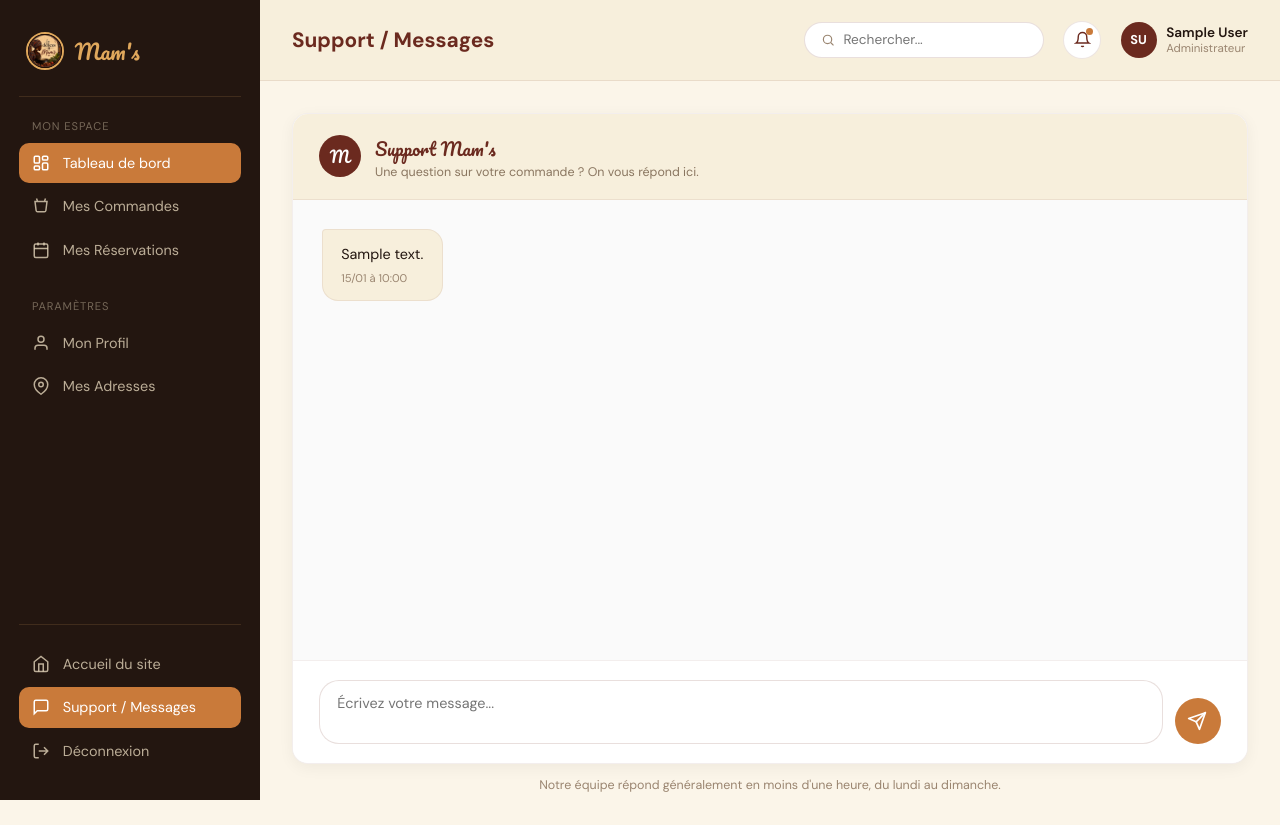
After one commit to HooYia/restaurants, a Django app: template restaurants/templates/pages/dashboard/user_dashboad/messages.html in a window 1280 px wide. The commit adds this page. Run offline with Django 5.2, Linux system fonts and the light colour scheme; a user stored in the database is signed in; tables that the repository leaves empty hold one stand-in row (values such as "Sample post"); the template is opened without the code that fills it: most values are stand-ins (such as "Sample title", 1, 10 or a date in 2020).

Commit message:
update messages

```diff
--- a/restaurants/templates/pages/dashboard/user_dashboad/client_sidebar.html
+++ b/restaurants/templates/pages/dashboard/user_dashboad/client_sidebar.html
@@ -38,6 +38,10 @@
       <svg viewBox="0 0 24 24" fill="none" stroke="currentColor" stroke-width="2"><path d="M3 9l9-7 9 7v11a2 2 0 0 1-2 2H5a2 2 0 0 1-2-2z"></path><polyline points="9 22 9 12 15 12 15 22"></polyline></svg>
       Accueil du site
     </a>
+    <a href="{% url 'users:client-messages' %}" class="nav-link {% if 'messages' in request.path %}active{% endif %}">
+      <svg viewBox="0 0 24 24" fill="none" stroke="currentColor" stroke-width="2"><path d="M21 15a2 2 0 01-2 2H7l-4 4V5a2 2 0 012-2h14a2 2 0 012 2z"/></svg>
+      Support / Messages
+    </a>
     <a href="{% url 'users:logout' %}" class="nav-link">
       <svg viewBox="0 0 24 24" fill="none" stroke="currentColor" stroke-width="2"><path d="M9 21H5a2 2 0 01-2-2V5a2 2 0 012-2h4"/><path d="M16 17l5-5-5-5M21 12H9"/></svg>
       Déconnexion
--- /dev/null
+++ b/restaurants/templates/pages/dashboard/user_dashboad/messages.html
@@ -0,0 +1,282 @@
+{% extends 'pages/dashboard/dashboard_base.html' %}
+{% load static %}
+
+{% block title %}Messages — Mam's{% endblock %}
+{% block dashboard_title %}Support / Messages{% endblock %}
+
+{% block sidebar %}
+  {% include 'pages/dashboard/user_dashboad/client_sidebar.html' %}
+{% endblock %}
+
+{% block dashboard_content %}
+<style>
+  /* ---------- Styles spécifiques à la messagerie ---------- */
+  .conv-page {
+    flex: 1;
+    display: flex;
+    flex-direction: column;
+    min-height: 500px;
+    height: calc(100vh - 120px);
+  }
+
+  .conv-shell {
+    flex: 1;
+    display: flex;
+    flex-direction: column;
+    background: #fff;
+    border: 1px solid rgba(107,42,31,.08);
+    border-radius: var(--radius);
+    overflow: hidden;
+    box-shadow: 0 4px 15px rgba(0,0,0,0.05);
+    min-height: 0;
+  }
+
+  .conv-header {
+    display: flex;
+    align-items: center;
+    gap: 0.9rem;
+    padding: 1.2rem 1.6rem;
+    background: var(--cream2);
+    border-bottom: 1px solid rgba(107,42,31,.08);
+  }
+
+  .conv-header-avatar {
+    width: 42px;
+    height: 42px;
+    border-radius: 50%;
+    background: var(--maroon);
+    color: #fff;
+    display: flex;
+    align-items: center;
+    justify-content: center;
+    font-family: var(--font-brush, 'Pacifico', cursive);
+    font-size: 1rem;
+    flex-shrink: 0;
+  }
+
+  .conv-header-title {
+    font-family: var(--font-brush, 'Pacifico', cursive);
+    color: var(--maroon);
+    font-size: 1.1rem;
+  }
+
+  .conv-header-sub {
+    font-size: 0.78rem;
+    color: #8a7660;
+  }
+
+  .conv-messages {
+    flex: 1;
+    overflow-y: auto;
+    padding: 1.8rem;
+    display: flex;
+    flex-direction: column;
+    gap: 1rem;
+    background: #fafafa;
+  }
+
+  .msg-row {
+    display: flex;
+    max-width: 72%;
+  }
+
+  .msg-row.from-support {
+    align-self: flex-start;
+  }
+
+  .msg-row.from-me {
+    align-self: flex-end;
+    flex-direction: row-reverse;
+  }
+
+  .msg-bubble {
+    padding: 0.8rem 1.15rem;
+    border-radius: 16px;
+    font-size: 0.9rem;
+    line-height: 1.55;
+  }
+
+  .from-support .msg-bubble {
+    background: var(--cream2);
+    border: 1px solid rgba(107,42,31,.08);
+    border-top-left-radius: 4px;
+    color: var(--dark);
+  }
+
+  .from-me .msg-bubble {
+    background: var(--terracotta);
+    color: #fff;
+    border-top-right-radius: 4px;
+  }
+
+  .msg-time {
+    font-size: 0.7rem;
+    color: #9a8570;
+    margin-top: 0.3rem;
+    display: block;
+  }
+
+  .from-me .msg-time {
+    text-align: right;
+    color: rgba(255,255,255,.75);
+  }
+
+  .empty-conv {
+    flex: 1;
+    display: flex;
+    flex-direction: column;
+    align-items: center;
+    justify-content: center;
+    text-align: center;
+    color: #9a8570;
+    padding: 2.5rem;
+    background: #fafafa;
+  }
+
+  .empty-conv .emoji {
+    font-size: 2.6rem;
+    margin-bottom: 0.9rem;
+  }
+
+  .empty-conv h3 {
+    font-family: var(--font-brush, 'Pacifico', cursive);
+    color: var(--maroon);
+    font-size: 1.2rem;
+    margin-bottom: 0.4rem;
+  }
+
+  .empty-conv p {
+    font-size: 0.88rem;
+    max-width: 38ch;
+  }
+
+  .conv-input {
+    display: flex;
+    align-items: flex-end;
+    gap: 0.8rem;
+    padding: 1.2rem 1.6rem;
+    background: #fff;
+    border-top: 1px solid rgba(107,42,31,.08);
+    flex-shrink: 0;
+  }
+
+  .conv-input textarea {
+    flex: 1;
+    resize: none;
+    min-height: 46px;
+    max-height: 120px;
+    padding: 0.8rem 1.1rem;
+    border-radius: 20px;
+    border: 1.5px solid rgba(107,42,31,.15);
+    font-size: 0.9rem;
+    background: #fff;
+    font-family: inherit;
+    outline: none;
+    transition: border-color 0.2s;
+  }
+
+  .conv-input textarea:focus {
+    border-color: var(--terracotta);
+  }
+
+  .btn-send {
+    width: 46px;
+    height: 46px;
+    border-radius: 50%;
+    background: var(--terracotta);
+    color: #fff;
+    display: flex;
+    align-items: center;
+    justify-content: center;
+    flex-shrink: 0;
+    transition: background 0.2s ease, transform 0.2s ease;
+    border: none;
+    cursor: pointer;
+  }
+
+  .btn-send:hover {
+    background: var(--maroon);
+    transform: scale(1.05);
+  }
+
+  .btn-send svg {
+    width: 20px;
+    height: 20px;
+    transform: translateX(-1px);
+  }
+
+  .conv-note {
+    text-align: center;
+    font-size: 0.78rem;
+    color: #9a8570;
+    padding: 0.8rem 0 0;
+  }
+
+  @media (max-width: 600px) {
+    .msg-row { max-width: 88%; }
+    .conv-messages { padding: 1.2rem; }
+    .conv-page { height: calc(100vh - 80px); }
+  }
+</style>
+
+<div class="conv-page">
+  <div class="conv-shell">
+    <div class="conv-header">
+      <div class="conv-header-avatar">M</div>
+      <div>
+        <div class="conv-header-title">Support Mam's</div>
+        <div class="conv-header-sub">Une question sur votre commande ? On vous répond ici.</div>
+      </div>
+    </div>
+
+    {% if chat_messages %}
+    <div class="conv-messages" id="conv-messages">
+      {% for message in chat_messages %}
+        <div class="msg-row {% if message.sender == request.user %}from-me{% else %}from-support{% endif %}">
+          <div class="msg-bubble">
+            {{ message.content|linebreaksbr }}
+            <span class="msg-time">{{ message.created|date:"d/m à H:i" }}</span>
+          </div>
+        </div>
+      {% endfor %}
+    </div>
+    {% else %}
+    <div class="empty-conv">
+      <div class="emoji">💬</div>
+      <h3>Aucun message pour l'instant</h3>
+      <p>Une question sur une commande, une réservation ou un plat ? Écrivez-nous, on vous répond rapidement.</p>
+    </div>
+    {% endif %}
+
+    <form class="conv-input" method="post" action="{% url 'users:client-messages' %}">
+      {% csrf_token %}
+      <textarea name="content" placeholder="Écrivez votre message..." required></textarea>
+      <button type="submit" class="btn-send" aria-label="Envoyer">
+        <svg viewBox="0 0 24 24" fill="none" stroke="currentColor" stroke-width="2" stroke-linecap="round" stroke-linejoin="round">
+          <line x1="22" y1="2" x2="11" y2="13"></line>
+          <polygon points="22 2 15 22 11 13 2 9 22 2"></polygon>
+        </svg>
+      </button>
+    </form>
+  </div>
+  <p class="conv-note">Notre équipe répond généralement en moins d'une heure, du lundi au dimanche.</p>
+</div>
+
+<script>
+  // Scroll to bottom of chat history automatically
+  document.addEventListener("DOMContentLoaded", function() {
+    const convMessages = document.getElementById('conv-messages');
+    if (convMessages) {
+      convMessages.scrollTop = convMessages.scrollHeight;
+    }
+
+    const textarea = document.querySelector('.conv-input textarea');
+    if (textarea) {
+      textarea.addEventListener('input', function(){
+        this.style.height = 'auto';
+        this.style.height = Math.min(this.scrollHeight, 120) + 'px';
+      });
+    }
+  });
+</script>
+{% endblock %}
--- a/restaurants/users/urls.py
+++ b/restaurants/users/urls.py
@@ -10,6 +10,7 @@ from restaurants.users.views.checkout_views import CheckoutView, OrderSuccessVie
 from .views.login_views import LoginChoiceView, LoginView, ClientDashboardView, AdminDashboardView
 from .views.order_tracking_view import OrderTrackingView
 from .views.admin_messages_view import AdminMessagesView
+from .views.client_messages_view import ClientMessagesView
 from .views.address_views import (
     AddressListView, AddressCreateView, AddressUpdateView,
     AddressDeleteView, AddressSetDefaultView,
@@ -88,6 +89,11 @@ urlpatterns = [
         OrderTrackingView.as_view(),
         name="order-tracking"
     ),
+    path(
+        "client/messages/",
+        ClientMessagesView.as_view(),
+        name="client-messages"
+    ),
     # Adresses
     path(
         "client/adresses/",
```
Also changed, not shown: restaurants/users/views/client_messages_view.py (added, +53 -0 lines).
